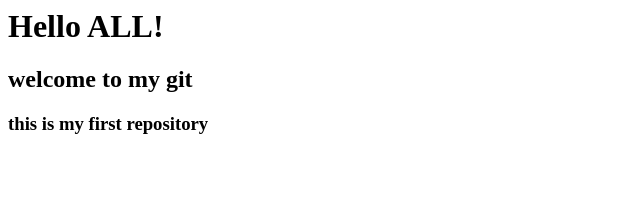
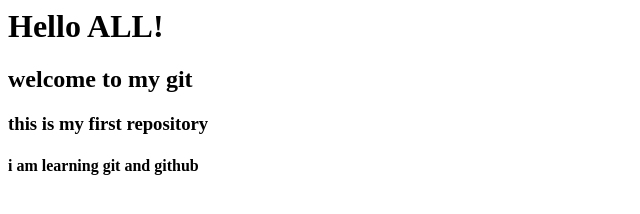
Before and after one commit to jayachandrareddy2702/My-Internship, a plain HTML site: page index.html in a window 1280 px wide. Shown: the whole page, without its empty margins (0-640 px from the left). Drawn offline with Linux system fonts and the light colour scheme.

Commit message:
NEW index.html

```diff
--- a/index.html
+++ b/index.html
@@ -3,3 +3,5 @@
 <h2>welcome to my git</h2>
 
 <h3>this is my first repository</h3>
+
+<h4>i am learning git and github</h4>
```
